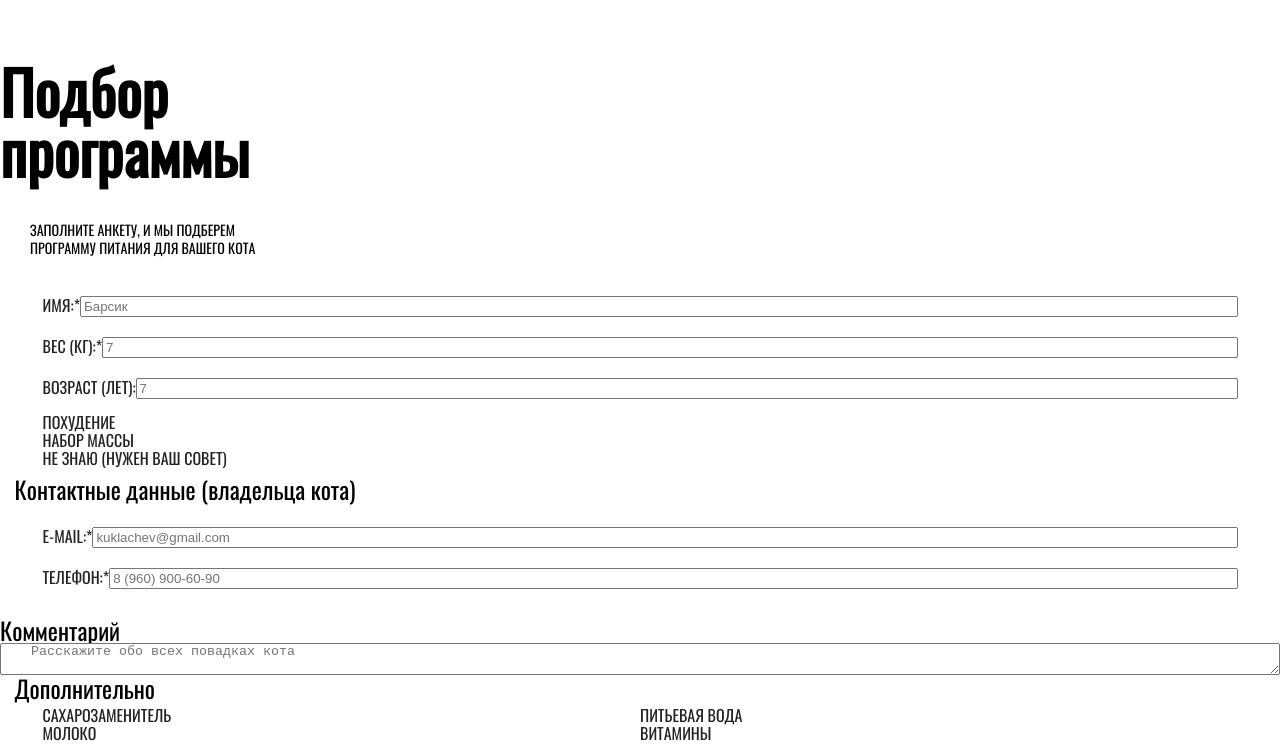
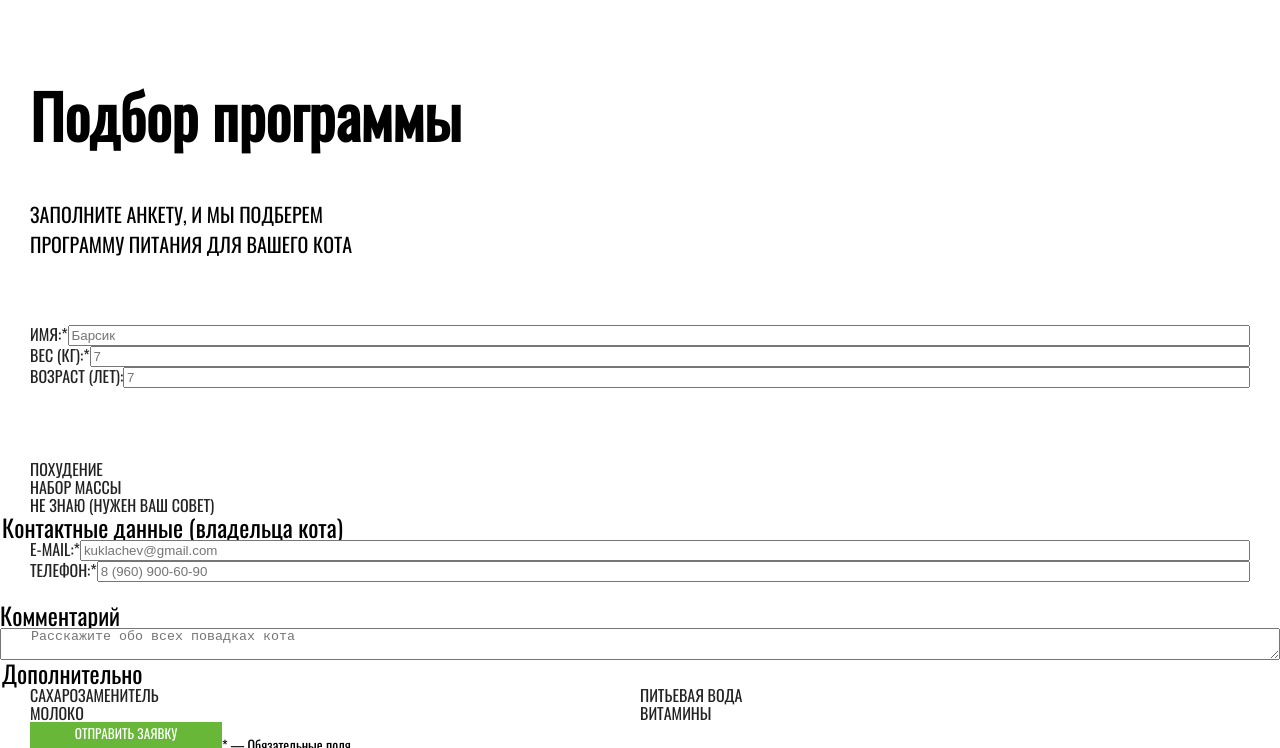
Before and after one commit to samuse-va/cat-energy, a website: page source/form.html in a window 1280 px wide. Shown: the part 79-827 px from the top of the page. Drawn offline with nearby package versions, Linux system fonts and the light colour scheme; files that its build step writes are made by us from their sources.

Commit message:
begin form styles

```diff
--- a/source/form.html
+++ b/source/form.html
@@ -8,7 +8,7 @@
   </head>
   <body class="page__body">
     <header class="page-header page-header--closed page-header--nojs">
-      <div class="page-header__logo-wrapper">
+      <div class="page-header__logo-wrapper page-header--not-main">
         <a href="index.html" class="page-header__logo">
           <img
             class="page-header__logo-img"
@@ -58,7 +58,9 @@
     </header>
 
     <main class="form-page">
-      <h1 class="form-page__title page-title">Подбор программы</h1>
+      <h1 class="form-page__title page-title--not-main container">
+        Подбор программы
+      </h1>
       <form class="form" method="get" action="https://echo.htmlacademy.ru">
         <p class="form__description container">
           Заполните анкету, и мы подберем <br />программу питания для вашего
--- a/source/less/blocks/example.less
+++ b/source/less/blocks/example.less
@@ -243,6 +243,7 @@
   width: 50%;
   background-color: @basic-green;
   border-radius: 8px;
+  cursor: pointer;
   @media (min-width: @tablet-width) {
     position: absolute;
     left: 50%;
--- /dev/null
+++ b/source/less/blocks/form-page.less
@@ -0,0 +1,11 @@
+.form-page__title {
+  margin: 0;
+  margin-top: 27px;
+
+  @media (min-width: @tablet-width) {
+    margin-top: 64px;
+  }
+  @media (min-width: @desktop-width) {
+    margin-top: 73px;
+  }
+}
--- a/source/less/blocks/form.less
+++ b/source/less/blocks/form.less
@@ -1,12 +1,30 @@
 .form__description {
+  margin: 0;
+  margin-top: 37px;
+  width: 226px;
   text-transform: uppercase;
-  width: 226px;
+
+  @media (min-width: @tablet-width) {
+    width: 323px;
+    margin-top: 54px;
+    font-size: 20px;
+    line-height: 30px;
+  }
+  @media (min-width: @desktop-width) {
+    margin-top: 56px;
+  }
 }
 .form__cat-blocks {
-  display: flex;
-  flex-direction: column;
+  display: grid;
+  margin-top: 39px;
+
+  @media (min-width: @tablet-width) {
+    margin-top: 66px;
+    row-gap: 72px;
+  }
   @media (min-width: @desktop-width) {
-    flex-direction: row;
+    grid-template-columns: 1fr 1fr;
+    column-gap: 80px;
   }
 }
 .form__about-cat,
@@ -14,6 +32,12 @@
 .form__about-client,
 .form__add {
   border: none;
+  margin: 0;
+  padding: 0;
+
+  p {
+    margin: 0;
+  }
 }
 .form__fields-wrapper {
   display: flex;
--- a/source/less/blocks/page-header.less
+++ b/source/less/blocks/page-header.less
@@ -14,7 +14,10 @@
   }
   @media (min-width: @desktop-width) {
     padding: 0 110px;
-
+  }
+}
+.page-header--main {
+  @media (min-width: @desktop-width) {
     &::after {
       content: "";
       position: absolute;
@@ -40,6 +43,11 @@
     height: 65px;
     padding: 0 20px;
     align-items: center;
+  }
+}
+.page-header--not-main {
+  @media (max-width: @mobile-width-only) {
+    border-bottom: 1px solid @program-border;
   }
 }
 .page-header__logo {
--- a/source/less/blocks/page-title.less
+++ b/source/less/blocks/page-title.less
@@ -13,3 +13,12 @@
     text-align: left;
   }
 }
+.page-title--not-main {
+  font-size: 36px;
+  line-height: 36px;
+
+  @media (min-width: @tablet-width) {
+    font-size: 60px;
+    line-height: 60px;
+  }
+}
--- a/source/less/blocks/site-list.less
+++ b/source/less/blocks/site-list.less
@@ -34,10 +34,15 @@
         left: 0;
         height: 2px;
         background: @basic-green;
-
-        @media (min-width: @desktop-width) {
-          background: @basic-white;
-        }
+      }
+    }
+  }
+}
+.site-list__item-main {
+  @media (min-width: @desktop-width) {
+    &--active {
+      &::after {
+        background: @basic-white;
       }
     }
   }
@@ -73,6 +78,10 @@
   @media (min-width: @desktop-width) {
     font-size: 20px;
     line-height: normal;
+  }
+}
+.site-list__item-main a {
+  @media (min-width: @desktop-width) {
     color: @basic-white;
   }
 }
--- a/source/less/style.less
+++ b/source/less/style.less
@@ -28,4 +28,5 @@
 @import "blocks/promo.less";
 
 @import "blocks/form.less";
+@import "blocks/form-page.less";
 // @import "blocks";
```
Also changed, not shown: source/catalog.html (+4 -2 lines), source/index.html (+5 -5 lines).
